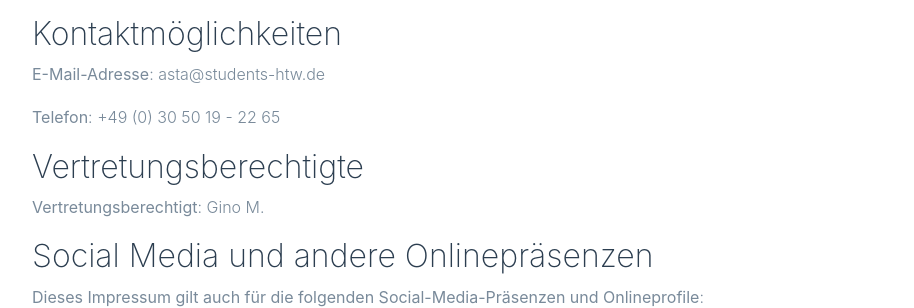
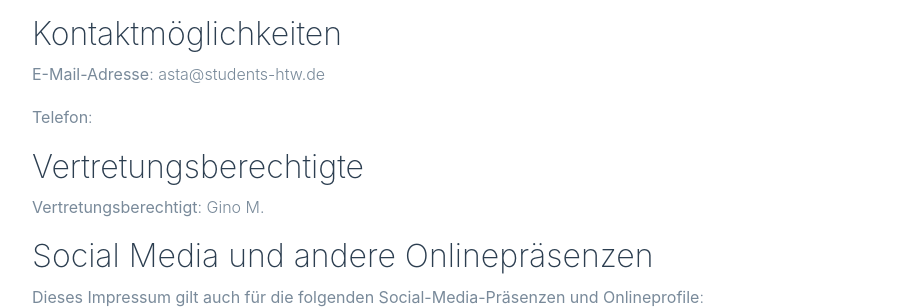
Before and after one commit to astahtwberlin/astahtwberlin.github.io, a Jekyll site: the page built from impressum.html, in a window 1280 px wide. Shown: the part 497-805 px from the top of the page, without its empty margins (53-967 px from the left). Built offline with Jekyll 4.4.1, drawn with Linux system fonts in a browser that asks for light colours; some web fonts are replaced.

Commit message:
Update from Forestry.io AStA HTW Berlin updated _data/infos.yml

```diff
--- a/_data/infos.yml
+++ b/_data/infos.yml
@@ -2,7 +2,7 @@
 logo: asta.png
 kontakt:
   email: asta@students-htw.de
-  telefon: "+49 (0) 30 50 19 - 22 65"
+  telefon: ''
 social:
   instagram: https://www.instagram.com/astahtw/
   facebook: https://www.facebook.com/asta.htw.berlin/
```
